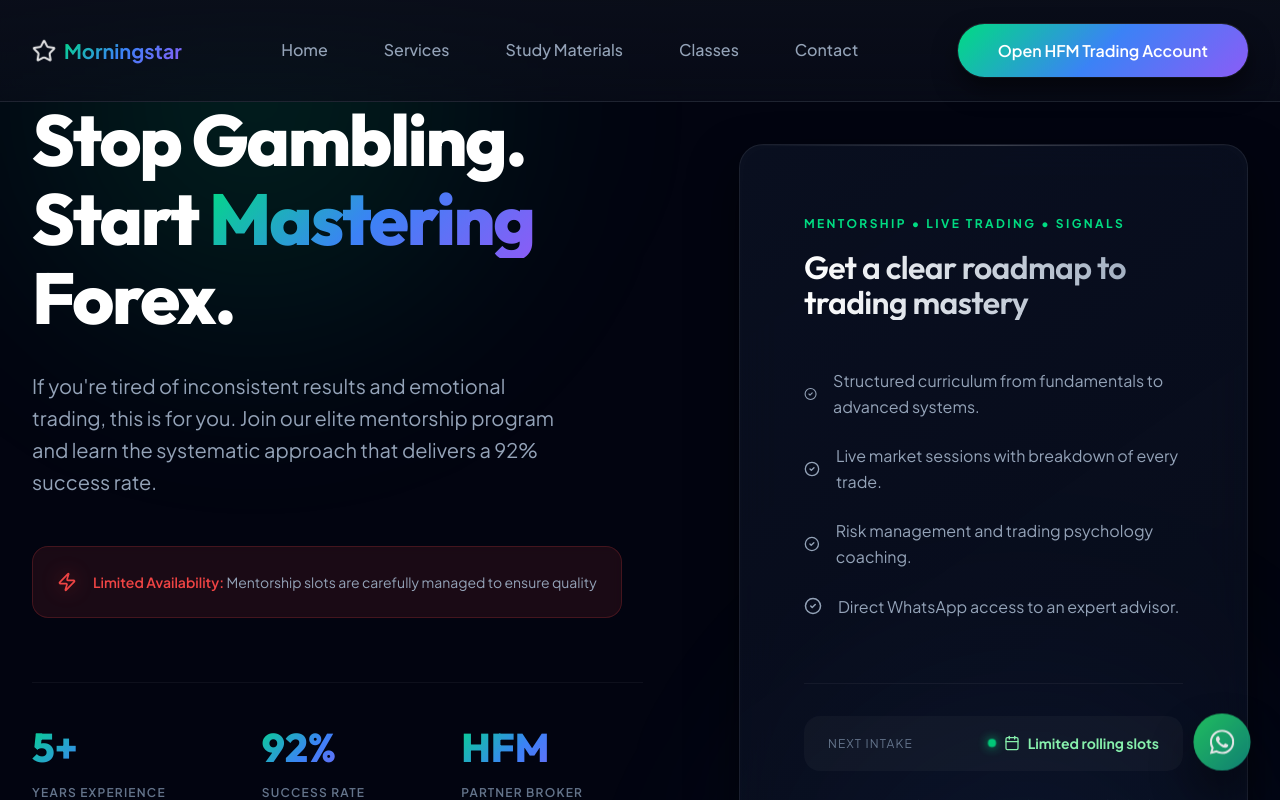
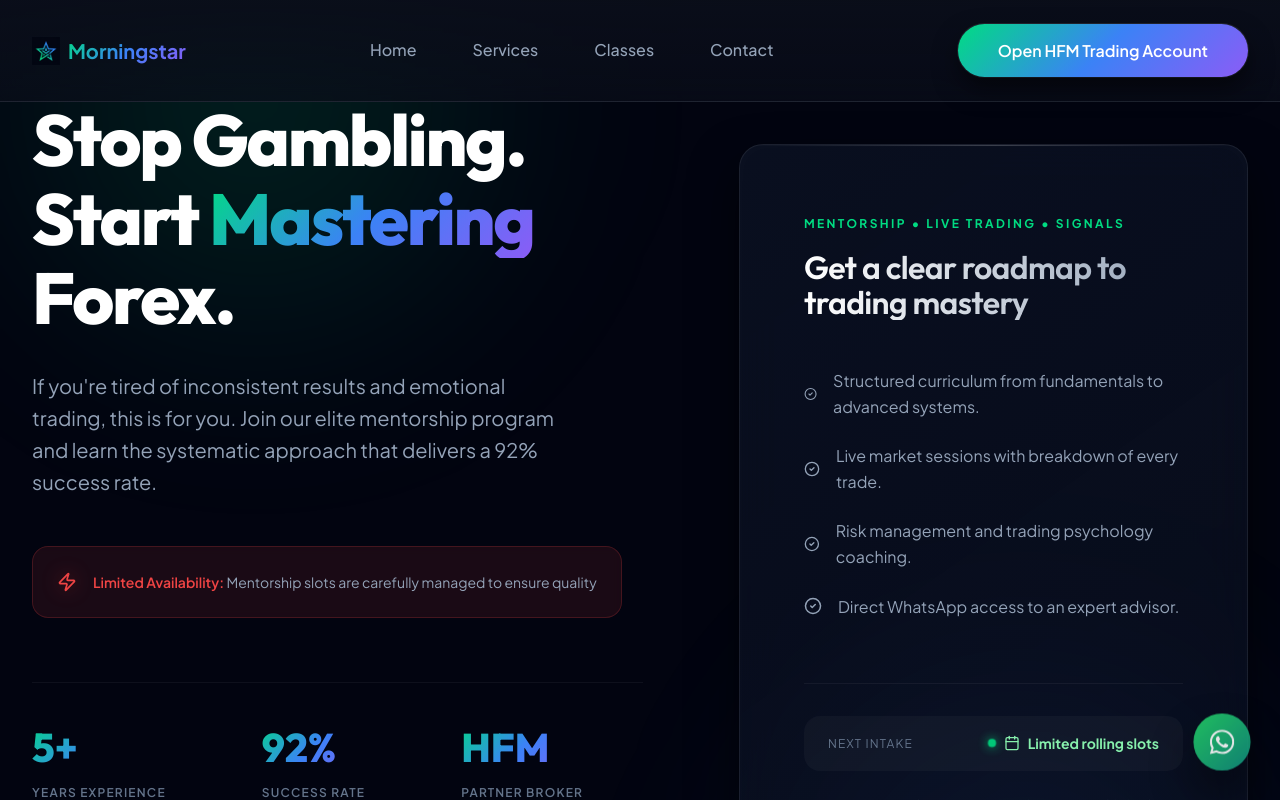
Before and after one commit to MorningstarEnterprises/Morningstar, a React (Vite) app: page / in a window 1280 px wide. Shown: the top 800 px of the page. Built offline with nearby package versions, Linux system fonts and the light colour scheme.

Commit message:
second commit

```diff
--- a/index.html
+++ b/index.html
@@ -1,28 +1,35 @@
 <!doctype html>
 <html lang="en">
+
 <head>
   <meta charset="UTF-8" />
-    <link rel="icon" type="image/svg+xml" href="/vite.svg" />
+  <link rel="icon" type="image/png" href="/favicon.png" />
   <meta name="viewport" content="width=device-width, initial-scale=1.0" />
 
   <!-- SEO Meta Tags -->
   <title>Morningstar Forex Trading | Live Sessions, Signals & Study Materials</title>
-    <meta name="description" content="Join Morningstar for professional forex trading sessions, accurate trading signals, comprehensive study materials, and free seasonal classes. Start your trading journey today." />
-    <meta name="keywords" content="forex trading, trading signals, live trading sessions, forex education, trading classes, forex study materials, forex signals, trading mentorship" />
+  <meta name="description"
+    content="Join Morningstar for professional forex trading sessions, accurate trading signals, comprehensive study materials, and free seasonal classes. Start your trading journey today." />
+  <meta name="keywords"
+    content="forex trading, trading signals, live trading sessions, forex education, trading classes, forex study materials, forex signals, trading mentorship" />
   <meta name="author" content="Morningstar Forex Trading" />
 
   <!-- Open Graph Meta Tags for Social Sharing -->
   <meta property="og:title" content="Morningstar Forex Trading | Professional Trading Services" />
-    <meta property="og:description" content="Expert forex trading sessions, signals, and education. Join our community of successful traders." />
+  <meta property="og:description"
+    content="Expert forex trading sessions, signals, and education. Join our community of successful traders." />
   <meta property="og:type" content="website" />
 
   <!-- Google Fonts -->
   <link rel="preconnect" href="https://fonts.googleapis.com">
   <link rel="preconnect" href="https://fonts.gstatic.com" crossorigin>
-    <link href="https://fonts.googleapis.com/css2?family=Inter:wght@300;400;500;600;700;800;900&display=swap" rel="stylesheet">
+  <link href="https://fonts.googleapis.com/css2?family=Inter:wght@300;400;500;600;700;800;900&display=swap"
+    rel="stylesheet">
 </head>
+
 <body>
   <div id="root"></div>
   <script type="module" src="/src/main.tsx"></script>
 </body>
+
 </html>
--- a/src/components/Footer.tsx
+++ b/src/components/Footer.tsx
@@ -25,12 +25,11 @@ const Footer = () => {
                         </div>
                     </div>
 
-                    <div className="footer-section" id="materials">
+                    <div className="footer-section">
                         <h4 className="footer-title">Quick Links</h4>
                         <ul className="footer-links">
                             <li><a onClick={() => document.getElementById('home')?.scrollIntoView({ behavior: 'smooth' })}>Home</a></li>
                             <li><a onClick={() => document.getElementById('services')?.scrollIntoView({ behavior: 'smooth' })}>Services</a></li>
-                            <li><a onClick={() => document.getElementById('materials')?.scrollIntoView({ behavior: 'smooth' })}>Study Materials</a></li>
                             <li><a onClick={() => document.getElementById('free-classes')?.scrollIntoView({ behavior: 'smooth' })}>Free Classes</a></li>
                         </ul>
                     </div>
@@ -40,7 +39,6 @@ const Footer = () => {
                         <ul className="footer-links">
                             <li><a onClick={() => window.open('https://wa.me/254769879268?text=Tell me about Live Trading Sessions', '_blank')}>Live Trading Sessions</a></li>
                             <li><a onClick={() => window.open('https://wa.me/254769879268?text=Tell me about Trading Signals', '_blank')}>Trading Signals</a></li>
-                            <li><a onClick={() => window.open('https://wa.me/254769879268?text=Tell me about Study Materials', '_blank')}>Study Materials</a></li>
                             <li><a onClick={() => window.open('https://wa.me/254769879268?text=Tell me about Free Classes', '_blank')}>Seasonal Classes</a></li>
                         </ul>
                     </div>
--- a/src/components/FreeClasses.css
+++ b/src/components/FreeClasses.css
@@ -108,6 +108,9 @@
 }
 
 .classes-cta {
+    display: flex;
+    flex-direction: column;
+    align-items: center;
     text-align: center;
     max-width: 600px;
     margin: 0 auto;
--- a/src/components/Header.css
+++ b/src/components/Header.css
@@ -39,8 +39,9 @@
 }
 
 .logo-icon {
-    font-size: var(--font-size-2xl);
-    animation: pulse 2s ease-in-out infinite;
+    width: 28px;
+    height: 28px;
+    object-fit: contain;
 }
 
 .logo-text {
@@ -82,8 +83,8 @@
 }
 
 .nav-links li a:hover {
-    color: var(--color-bg-primary);
-    background: rgba(248, 250, 252, 0.12);
+    color: var(--color-text-primary);
+    background: rgba(0, 220, 130, 0.1);
 }
 
 .nav-links li a:hover::after {
--- a/src/components/Header.tsx
+++ b/src/components/Header.tsx
@@ -1,5 +1,4 @@
 import { useState, useEffect } from 'react';
-import { Star } from 'lucide-react';
 import './Header.css';
 
 const Header = () => {
@@ -28,7 +27,7 @@ const Header = () => {
       <div className="container">
         <nav className="nav">
           <div className="logo">
-            <Star className="logo-icon" size={24} />
+            <img src="/favicon.png" alt="Morningstar" className="logo-icon" />
             <span className="logo-text">Morningstar</span>
           </div>
 
@@ -45,7 +44,6 @@ const Header = () => {
           <ul className={`nav-links ${isMobileMenuOpen ? 'active' : ''}`}>
             <li><a onClick={() => scrollToSection('home')}>Home</a></li>
             <li><a onClick={() => scrollToSection('services')}>Services</a></li>
-            <li><a onClick={() => scrollToSection('materials')}>Study Materials</a></li>
             <li><a onClick={() => scrollToSection('free-classes')}>Classes</a></li>
             <li><a onClick={() => scrollToSection('contact')}>Contact</a></li>
           </ul>
```
Also changed, not shown: public/favicon.png (added). Lines whose indentation alone changed are shown as unchanged.
